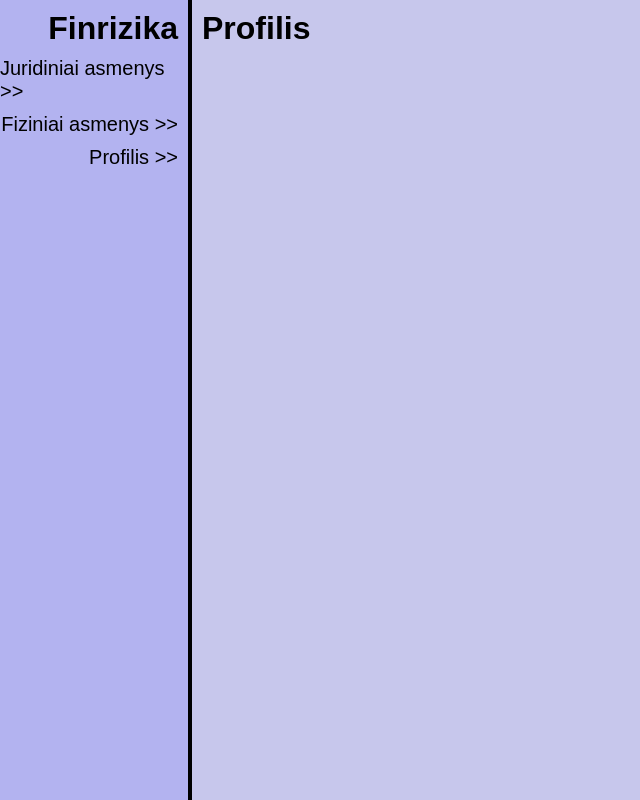
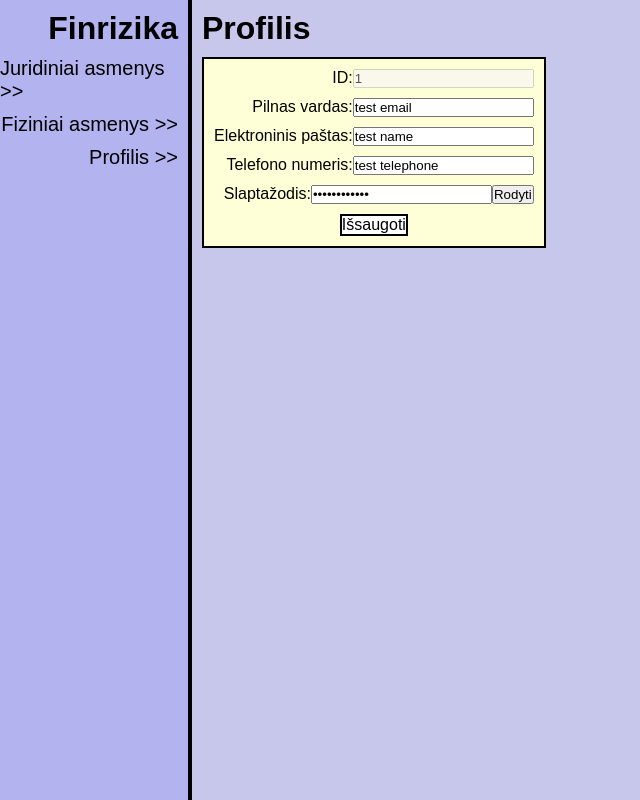
Before and after one commit to googed2much/finrizika, a React (Vite) app: page /dashboard/profile in a window 1280 px wide. Shown: the whole page, without its empty margins (0-640 px from the left). Built offline with nearby package versions, Linux system fonts and the light colour scheme.

Commit message:
Dashboard finished

```diff
--- a/src/Home.tsx
+++ b/src/Home.tsx
@@ -17,6 +17,7 @@ function Home() {
 
             <div className={styles.dashboard_content_div}>
                 <Routes>
+                    <Route path="" element={<h1 className={styles.title}>Sveiki atvykę</h1>} />
                     <Route path="juridical" element={<JuridicalProfiles />} />
                     <Route path="physical" element={<PhysicalProfiles />} />
                     <Route path="profile" element={<ProfilePage />} />
--- a/src/JuridicalProfiles.module.css
+++ b/src/JuridicalProfiles.module.css
@@ -13,12 +13,12 @@
 .link {
     text-decoration: none;
     color: black;
-
     border: 2px black solid;
     background-color: white;
 }
 
 .link:hover {
+    cursor: pointer;
     color: white;
     border: 2px white solid;
     background-color: black;
--- a/src/PhysicalProfiles.module.css
+++ b/src/PhysicalProfiles.module.css
@@ -13,12 +13,12 @@
 .link {
     text-decoration: none;
     color: black;
-
     border: 2px black solid;
     background-color: white;
 }
 
 .link:hover {
+    cursor: pointer;
     color: white;
     border: 2px white solid;
     background-color: black;
--- a/src/ProfilePage.module.css
+++ b/src/ProfilePage.module.css
@@ -0,0 +1,32 @@
+.title {
+    margin-bottom: 10px;
+}
+
+.profile_div {
+    display: flex;
+    flex-direction: column;
+    justify-content: right;
+    align-items: flex-end;
+    gap: 10px;
+    width: fit-content;
+
+    border: 2px solid black;
+    padding: 10px;
+    background-color: rgb(255, 255, 215);
+}
+
+.button_save {
+    text-decoration: none;
+    color: black;
+    border: 2px black solid;
+    background-color: white;
+
+    margin: auto;
+}
+
+.button_save:hover {
+    cursor: pointer;
+    color: white;
+    border: 2px white solid;
+    background-color: black;
+}
--- a/src/ProfilePage.tsx
+++ b/src/ProfilePage.tsx
@@ -1,7 +1,62 @@
+import { useState } from "react"
+import styles from "./ProfilePage.module.css"
+
 function ProfilePage() {
-    return  (
+    const [workerId, _] = useState<string>("1")
+    const [workerFullname, setWorkerFullname] = useState<string>("test name")
+    const [workerEmail, setWorkerEmail] = useState<string>("test email");
+    const [workerTelephone, setWorkerTelephone] = useState<string>("test telephone");
+    const [workerPassword, setWorkerPassword] = useState<string>("testpassword");
+
+    async function unhidePassword(){
+        const passwordText = document.getElementById("worker_password")
+        const type = passwordText?.getAttribute("type") === "password" ? "text" : "password"
+        passwordText?.setAttribute("type", type)
+
+        const passwordButton = document.getElementById("password_button")
+        const type2 = passwordButton?.textContent === "Rodyti" ? "Slėpti" : "Rodyti"
+        if (passwordButton) {
+            passwordButton.textContent = type2;
+        }
+    }
+
+    async function updateInformation(){
+        console.log("saved")
+    }
+
+    return (
         <>
-            <h1>Profilis</h1>
+            <h1 className={styles.title}>Profilis</h1>
+
+            <div className={styles.profile_div}>
+                <div>
+                    <label htmlFor="worker_id">ID:</label>
+                    <input id="worker_id" name="worker_id" type="text" value={workerId} disabled></input>
+                </div>
+
+                <div>
+                    <label htmlFor="worker_email">Pilnas vardas:</label>
+                    <input id="worker_email" name="worker_email" type="text" value={workerEmail} onChange={ e => {setWorkerEmail(e.target.value)} }></input>
+                </div>
+
+                <div>
+                    <label htmlFor="worker_fullname">Elektroninis paštas:</label>
+                    <input id="worker_fullname" name="worker_fullname" type="text" value={workerFullname} onChange={ e => {setWorkerFullname(e.target.value)} }></input>
+                </div>
+
+                <div>
+                    <label htmlFor="worker_telephone">Telefono numeris:</label>
+                    <input id="worker_telephone" name="worker_telephone" type="text" value={workerTelephone} onChange={ e => {setWorkerTelephone(e.target.value)} }></input>
+                </div>
+
+                <div>
+                    <label htmlFor="worker_password">Slaptažodis:</label>
+                    <input id="worker_password" name="worker_password" type="password" value={workerPassword} onChange={ e => {setWorkerPassword(e.target.value)} }></input>
+                    <button id="password_button" onClick={ e => { unhidePassword() } }>Rodyti</button>
+                </div>
+
+                <a className={styles.button_save} onClick = { e => { updateInformation() } }>Išsaugoti</a>
+            </div>
         </>
     )
 }
```
